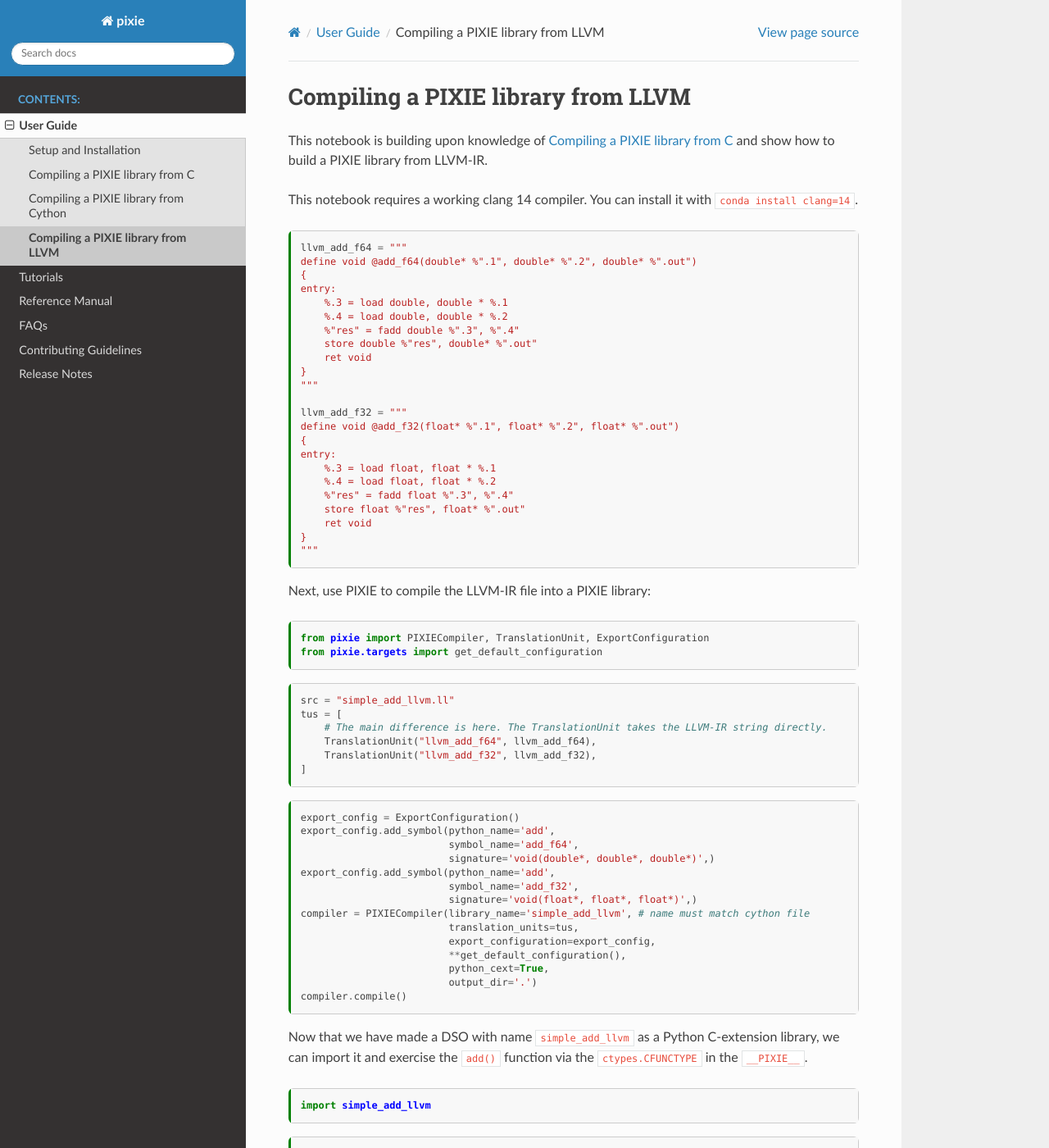
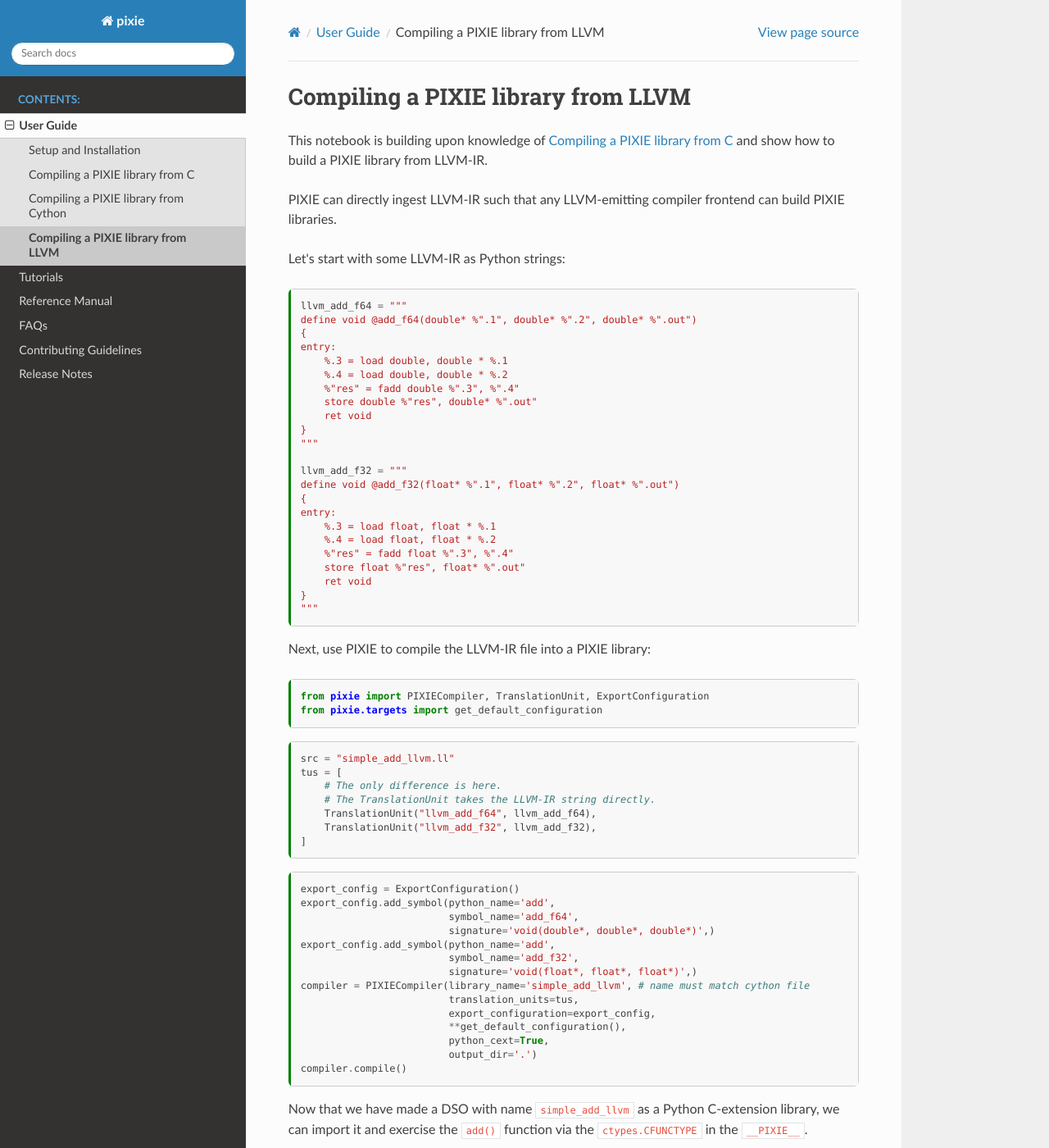
Before and after one commit to numba/pixie, a Sphinx documentation site: the page built from docs/source/user_guide/simple_pixie_llvm_lib.md, in a window 1280 px wide and 1400 px high. Shown: the whole window at 82% size. Built offline with Sphinx 7.4.7 and the Read the Docs theme 2.0.0, drawn with Linux system fonts in a browser that asks for light colours; the version number could not be read and is left out.

Commit message:
Fix up llvm guide

````diff
--- a/docs/source/user_guide/simple_pixie_llvm_lib.md
+++ b/docs/source/user_guide/simple_pixie_llvm_lib.md
@@ -17,7 +17,10 @@ kernelspec:
 This notebook is building upon knowledge of [Compiling a PIXIE library from C](./simple_pixie_c_lib.md)
 and show how to build a PIXIE library from LLVM-IR.
 
-This notebook requires a working clang 14 compiler. You can install it with `conda install clang=14`.
+PIXIE can directly ingest LLVM-IR such that any LLVM-emitting compiler frontend
+can build PIXIE libraries.
+
+Let's start with some LLVM-IR as Python strings:
 
 ```{code-cell} ipython3
 llvm_add_f64 = """
@@ -55,7 +58,8 @@ from pixie.targets import get_default_configuration
 ```{code-cell} ipython3
 src = "simple_add_llvm.ll"
 tus = [
-    # The main difference is here. The TranslationUnit takes the LLVM-IR string directly.
+    # The only difference is here.
+    # The TranslationUnit takes the LLVM-IR string directly.
     TranslationUnit("llvm_add_f64", llvm_add_f64),
     TranslationUnit("llvm_add_f32", llvm_add_f32),
 ]
````
